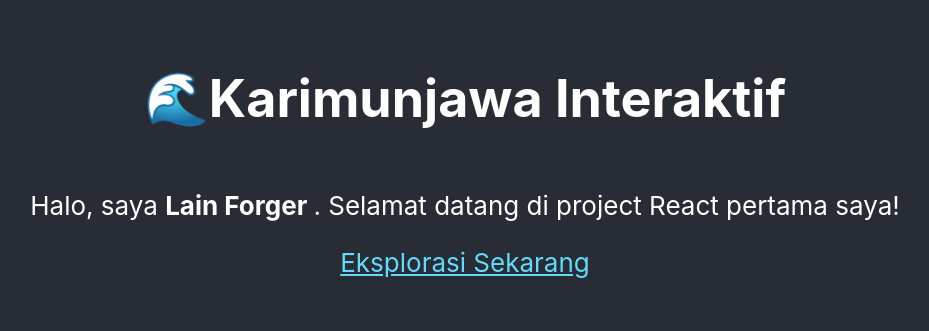
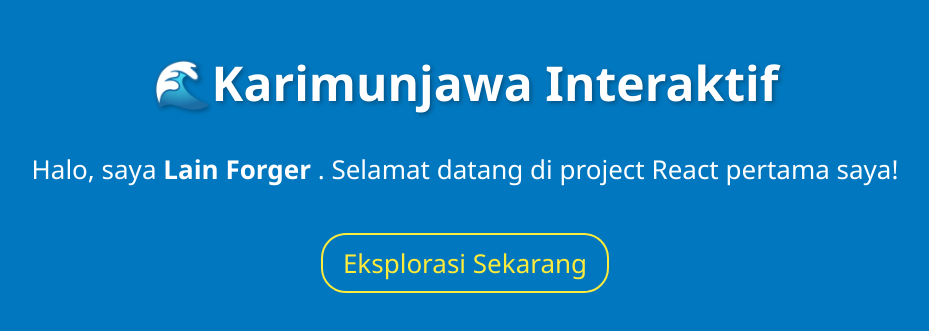
Before and after one commit to LainForger/belajar-react-karimunjawa, a React (Create React App) app: page / in a window 1280 px wide. Shown: the part 245-576 px from the top of the page, without its empty margins (175-1104 px from the left). Built offline with nearby package versions, Linux system fonts and the light colour scheme.

Commit message:
Ganti tema warna biru laut di App.css

```diff
--- a/src/App.css
+++ b/src/App.css
@@ -2,19 +2,9 @@
     text-align: center;
 }
 
-.App-logo {
-  height: 40vmin;
-  pointer-events: none;
-}
-
-@media (prefers-reduced-motion: no-preference) {
-  .App-logo {
-    animation: App-logo-spin infinite 20s linear;
-  }
-}
-
 .App-header {
-  background-color: #282c34;
+    background-color: #0077be;
+    /* Warna Biru Laut */
     min-height: 100vh;
     display: flex;
     flex-direction: column;
@@ -22,17 +12,27 @@
     justify-content: center;
     font-size: calc(10px + 2vmin);
     color: white;
+    font-family: 'Segoe UI', Tahoma, Geneva, Verdana, sans-serif;
+}
+
+h1 {
+    font-size: 3rem;
+    text-shadow: 2px 2px 4px rgba(0, 0, 0, 0.3);
+    margin-bottom: 10px;
 }
 
 .App-link {
-  color: #61dafb;
+    color: #ffeb3b;
+    /* Warna Kuning Cerah biar kontras */
+    text-decoration: none;
+    border: 2px solid #ffeb3b;
+    padding: 10px 20px;
+    border-radius: 25px;
+    transition: 0.3s;
+    margin-top: 20px;
 }
 
-@keyframes App-logo-spin {
-  from {
-    transform: rotate(0deg);
+.App-link:hover {
+    background-color: #ffeb3b;
+    color: #0077be;
 }
-  to {
-    transform: rotate(360deg);
-  }
-}
```
Lines whose indentation alone changed are shown as unchanged.
